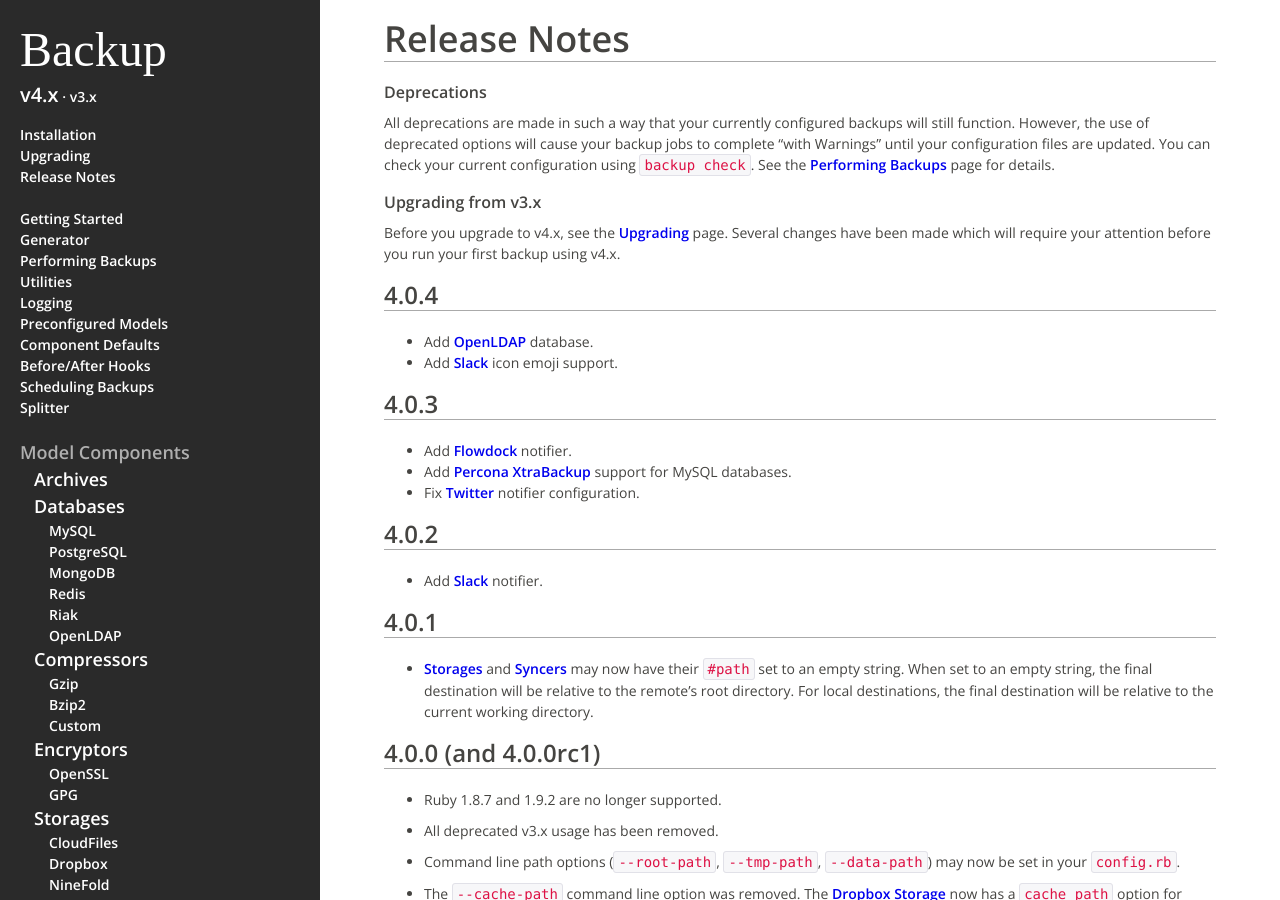
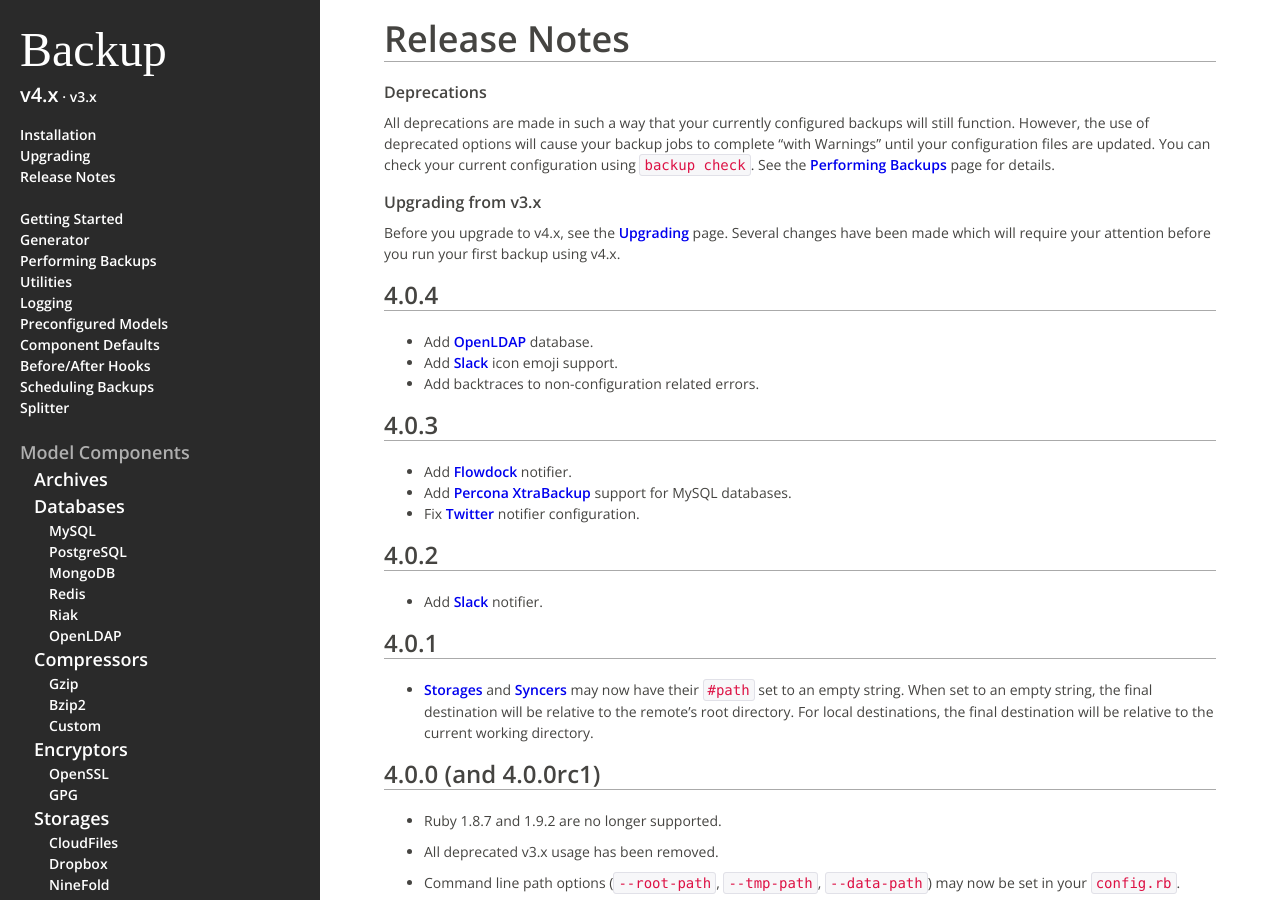
Before and after one commit to backup/backup, a Jekyll site: the page built from v4/release-notes/index.md, in a window 1280 px wide and 900 px high. Built offline with Jekyll 4.4.1, drawn with Linux system fonts in a browser that asks for light colours; some web fonts are replaced; Markdown is read by kramdown in place of the engine named in the settings.

Commit message:
Add backtraces addition to release notes

```diff
--- a/v4/release-notes/index.md
+++ b/v4/release-notes/index.md
@@ -23,6 +23,7 @@ Several changes have been made which will require your attention before you run
 
 - Add [OpenLDAP][database-openldap] database.
 - Add [Slack][notifier-slack] icon emoji support.
+- Add backtraces to non-configuration related errors.
 
 4.0.3
 -----
```
